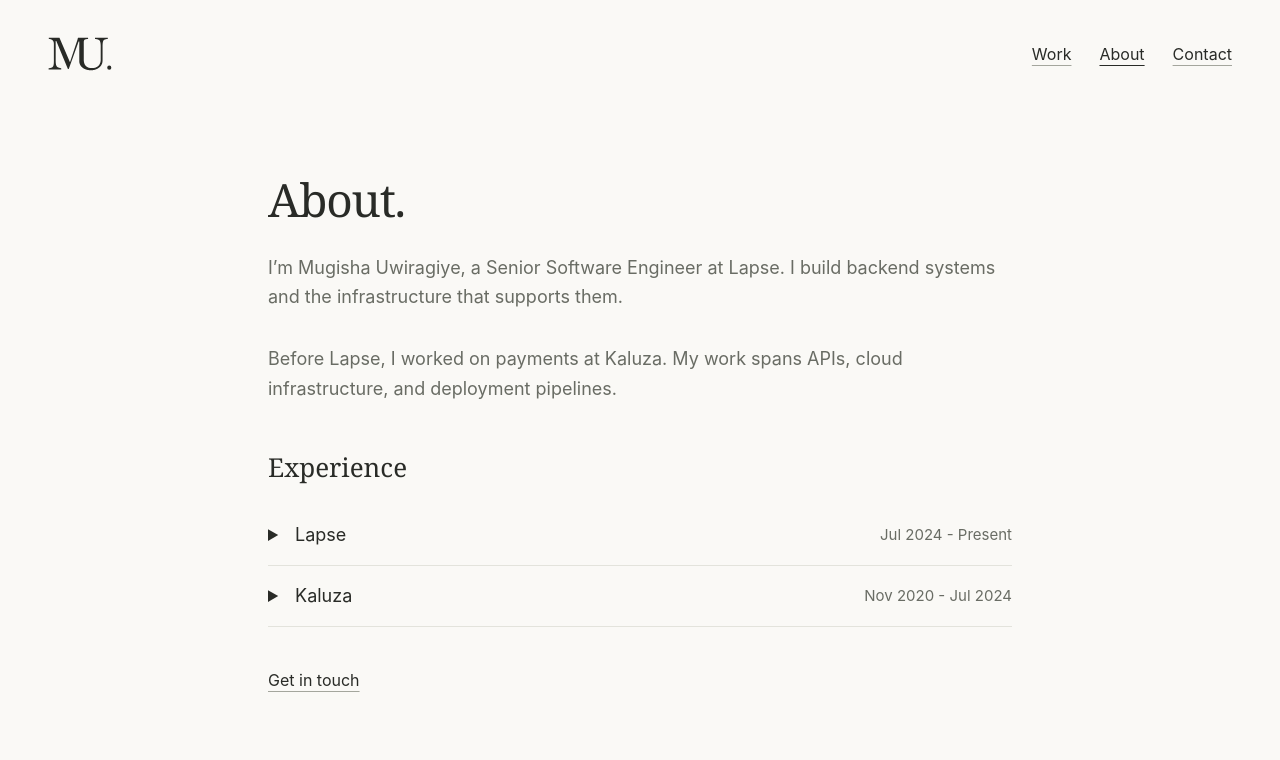
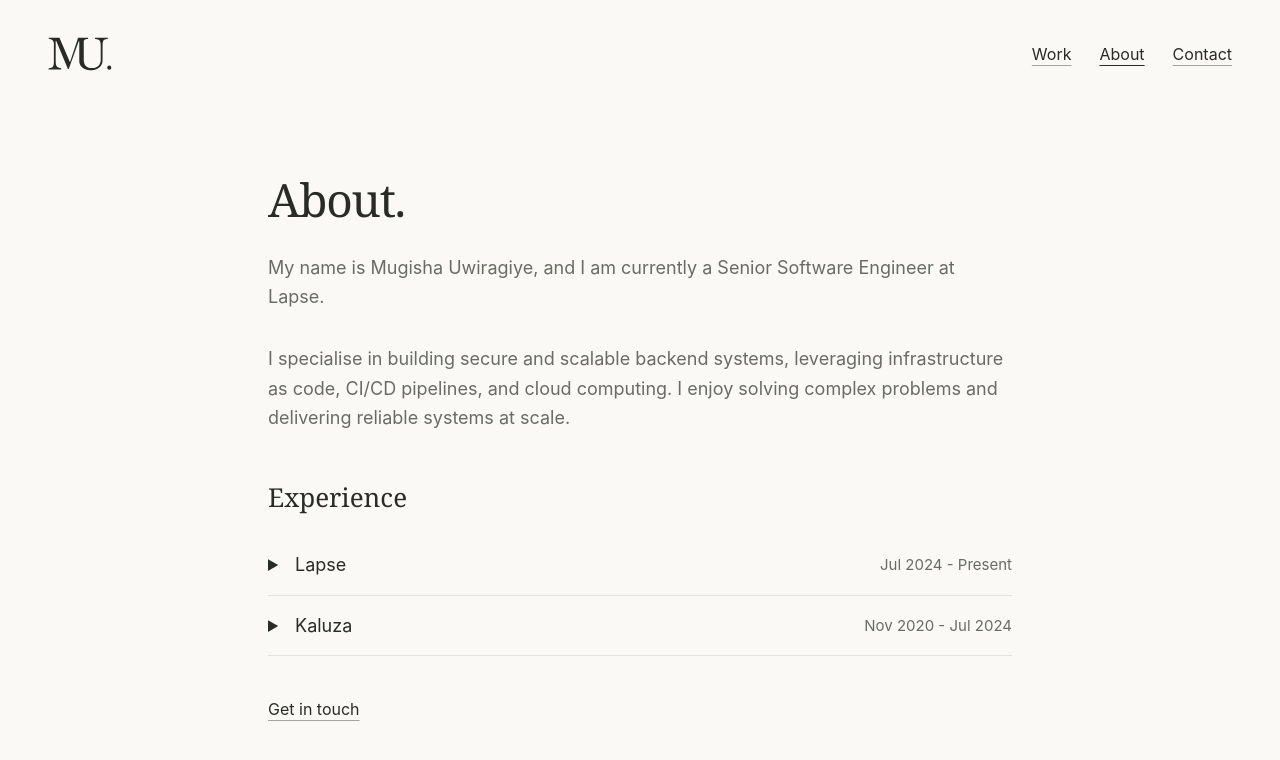
Before and after one commit to MugishaU/portfolio_v2, a Next.js app: page /about in a window 1280 px wide. Shown: the top 760 px of the page. Built offline with nearby package versions, Linux system fonts and the light colour scheme.

Commit message:
Restore original About introduction

```diff
--- a/src/app/about/page.tsx
+++ b/src/app/about/page.tsx
@@ -96,12 +96,14 @@ export default function AboutPage() {
       <main id="main-content" className="page-content about-content">
         <h1>About.</h1>
         <p className="page-intro">
-          I’m Mugisha Uwiragiye, a Senior Software Engineer at Lapse. I build
-          backend systems and the infrastructure that supports them.
+          My name is Mugisha Uwiragiye, and I am currently a Senior Software
+          Engineer at Lapse.
         </p>
         <p>
-          Before Lapse, I worked on payments at Kaluza. My work spans APIs,
-          cloud infrastructure, and deployment pipelines.
+          I specialise in building secure and scalable backend systems,
+          leveraging infrastructure as code, CI/CD pipelines, and cloud
+          computing. I enjoy solving complex problems and delivering reliable
+          systems at scale.
         </p>
         <section className="experience" aria-labelledby="experience-heading">
           <h2 id="experience-heading">Experience</h2>
```
